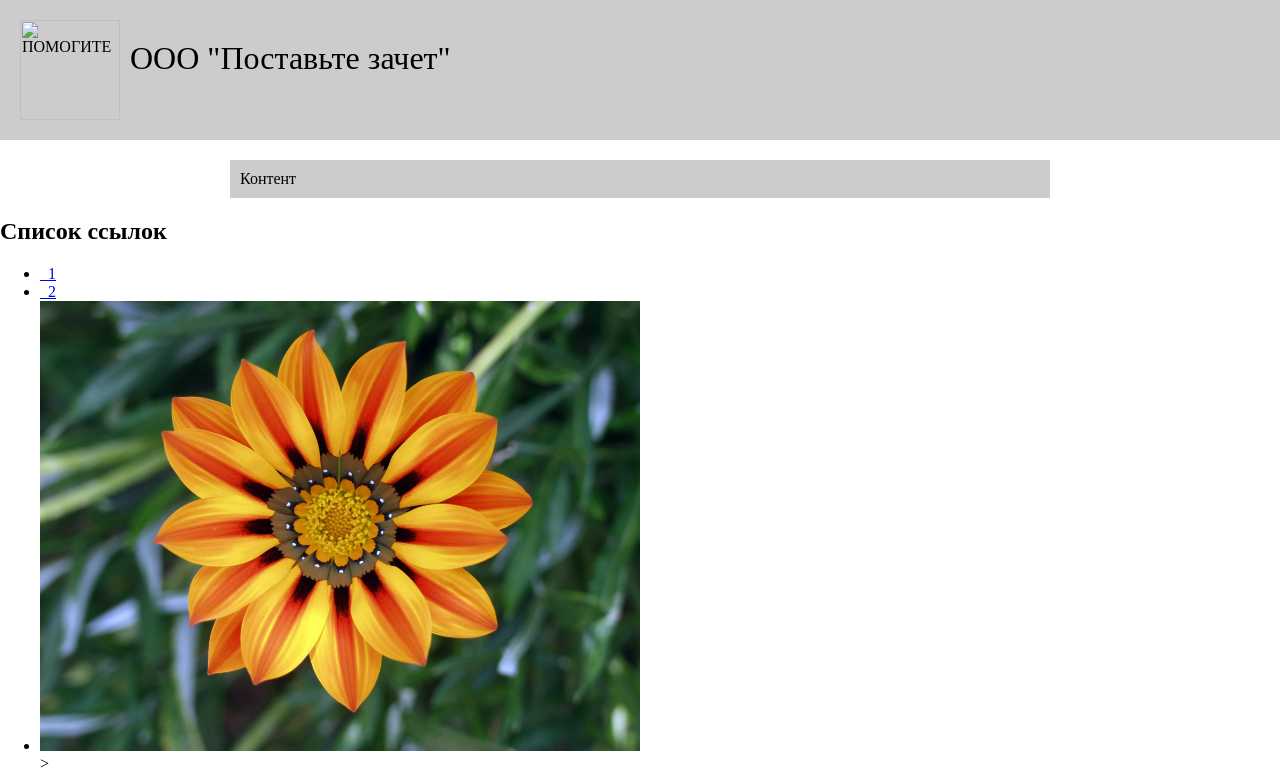
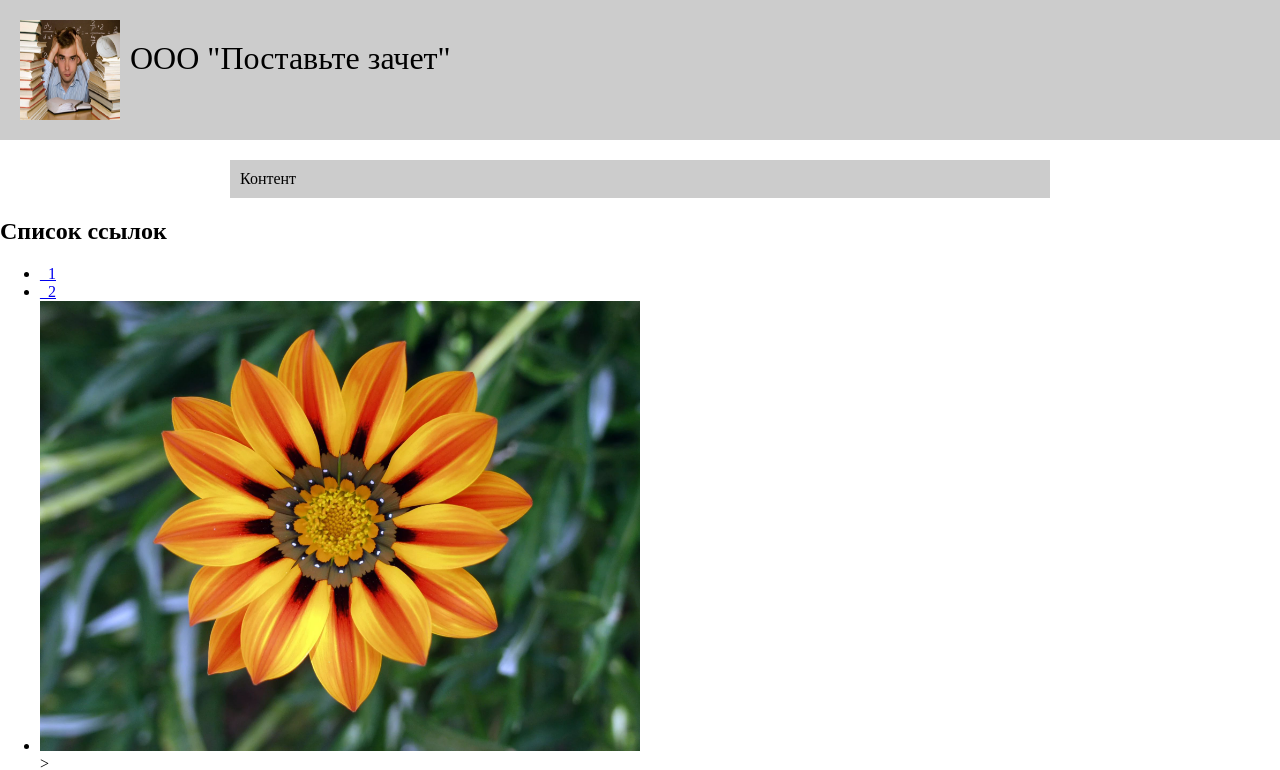
Before and after one commit to gggggggleb09/gggggggleb09.github.io, a plain HTML site: page index.html in a window 1280 px wide. Shown: the top 770 px of the page. Drawn offline with Linux system fonts and the light colour scheme.

Commit message:
Update index.html

```diff
--- a/index.html
+++ b/index.html
@@ -13,7 +13,7 @@
     <!-- этот блок будет тянуться по ширине окна -->
     <div style="width:100%; background-color:#ccc; padding: 10px; height:120px;">
       <!-- картинка обтекает текст слева -->
-      <img style="float:left; margin:10px; width:100px; height:100px;" src="ashemusya1.jpgalimenty-uchashemusya1.jpg" alt="ПОМОГИТЕ" />
+      <img style="float:left; margin:10px; width:100px; height:100px;" src="alimenty-uchashemusya1.jpg" alt="ПОМОГИТЕ" />
       <!-- этот блок, как положено блочному элементу по умолчанию, займет всю оставшуюся ширину родительского элемента -->
       <div style="background-color:#9932сс; padding:30px; font-size:200%">ООО "Поставьте зачет"</div>
     </div>
```
